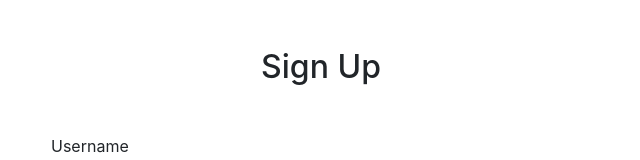
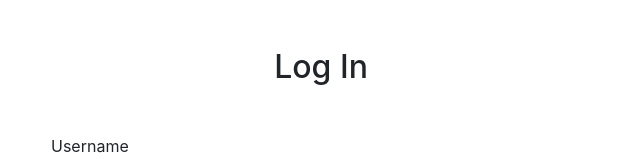
Before and after one commit to Avi-Cohen-Nehemia/expenses-tracker-ui, a React (Create React App) app: page /login in a window 1280 px wide. Shown: the top 160 px of the page, without its empty margins (319-959 px from the left). Built offline with nearby package versions, Linux system fonts and the light colour scheme.

Commit message:
change login header to Login

```diff
--- a/src/components/Login/Login.js
+++ b/src/components/Login/Login.js
@@ -37,7 +37,7 @@ class Login extends Component {
 
         return(
             <>
-                <h2 className="mt-5 text-center">{"Sign Up"}</h2>
+                <h2 className="mt-5 text-center">{"Log In"}</h2>
                 <Form
                     className="mt-5"
                     onSubmit={this.handleSubmit}
```
